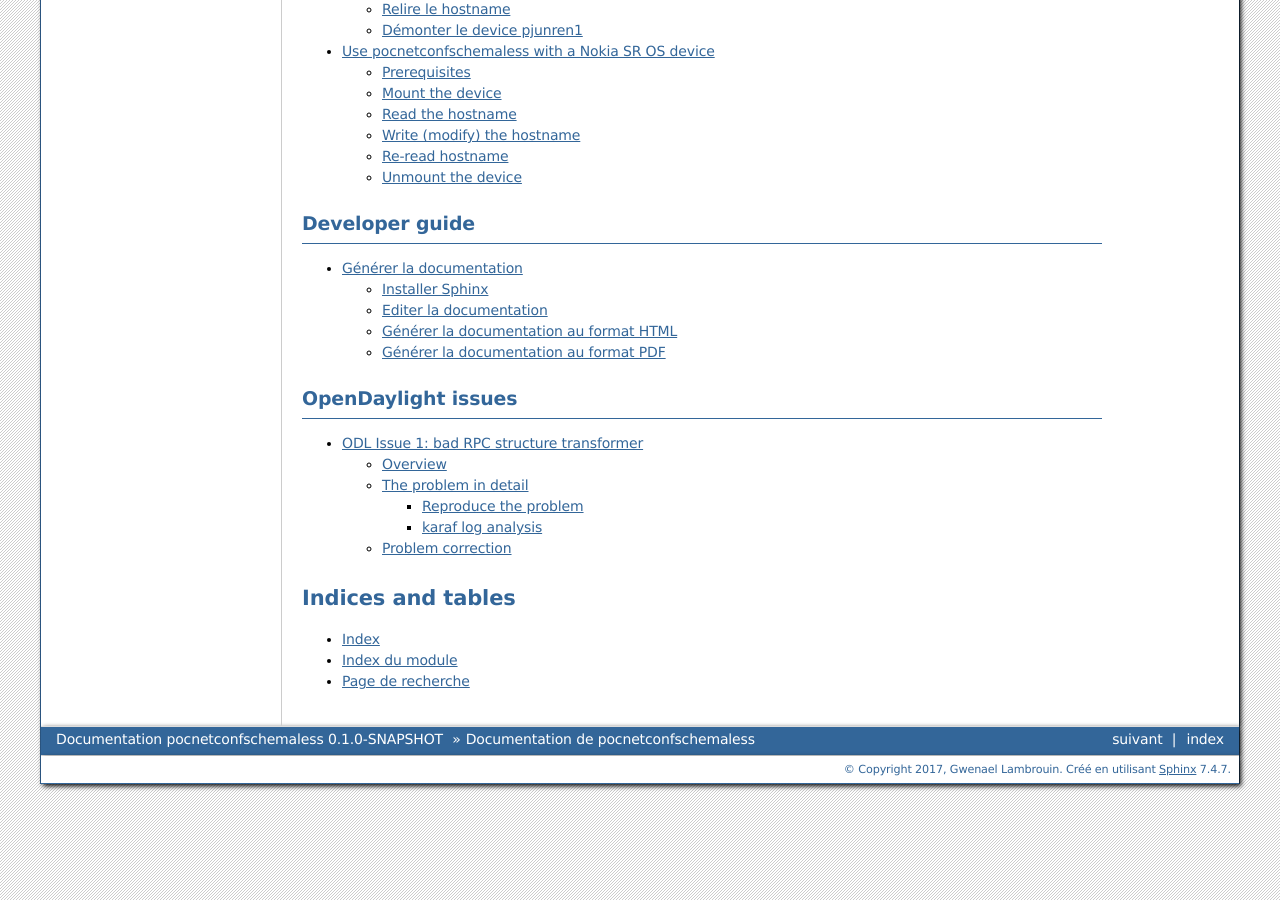
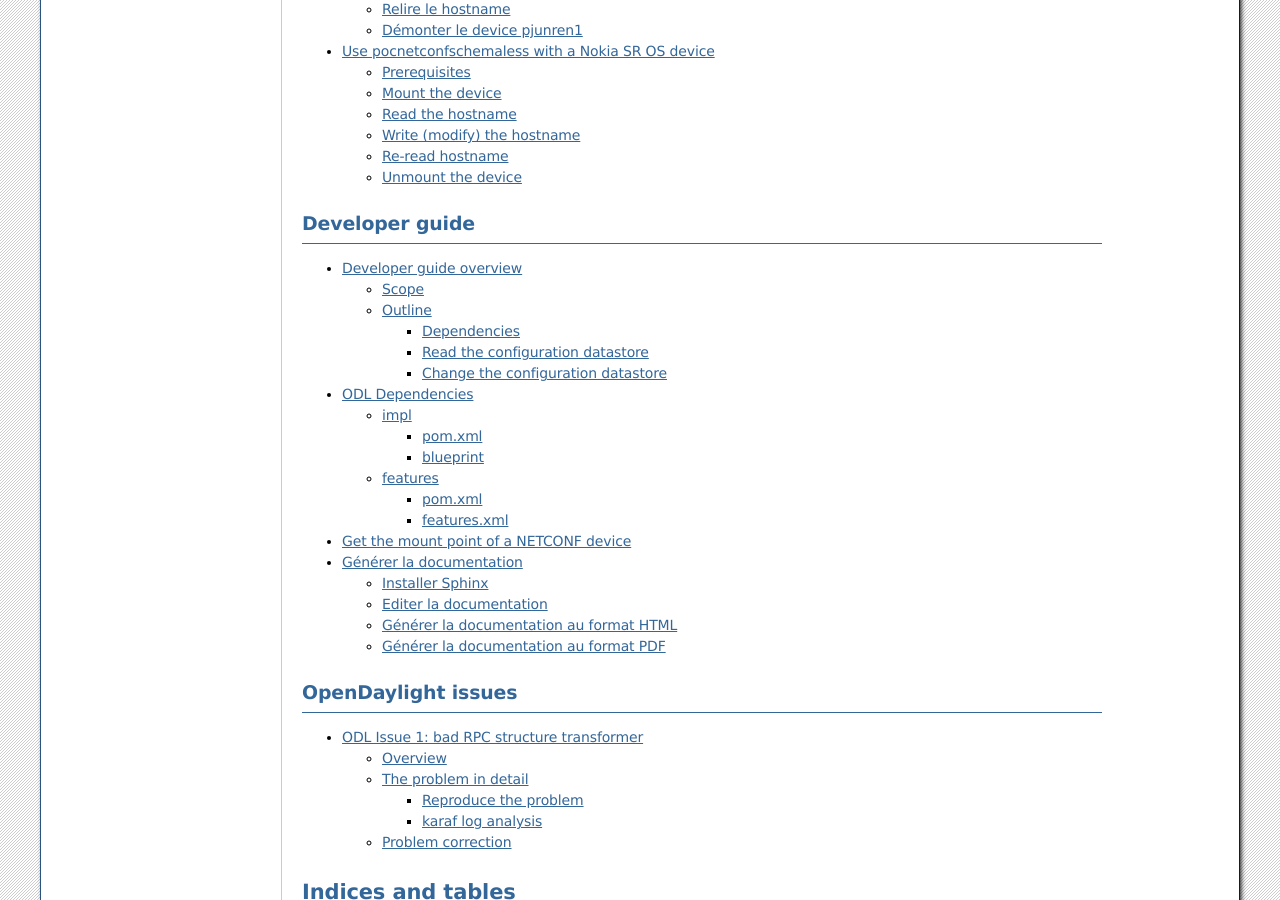
Before and after one commit to b-com/pocnetconfschemaless, a Sphinx documentation site: the page built from docs/index.rst, in a window 1280 px wide and 900 px high, scrolled down 613 px. Built offline with Sphinx 7.4.7, drawn with Linux system fonts in a browser that asks for light colours; some of the changed lines change nothing that is shown.

Commit message:
Update developer guide
Add overview. Describe the ODL dependencies needed for NETCONF. Explain how to
get the mount point object for a given NETCONF device.

```diff
--- /dev/null
+++ b/docs/developer_guide/dependencies.rst
@@ -0,0 +1,120 @@
+.. _poc-dependencies:
+
+ODL Dependencies
+================
+
+This section lists the ODL dependencies we need to work with NETCONF devices
+from the code. It shows how to declare those dependencies in the build
+system xml files of our project.
+
+impl
+----
+
+pom.xml
+~~~~~~~
+
+The project depends on the ``sal-netconf-connector`` artifact of ODL netconf
+project. In the ``impl/pom.xml`` file, add the following
+dependency to the ``<dependencies>`` section:
+
+.. code-block:: xml
+
+   <dependency>
+     <groupId>org.opendaylight.netconf</groupId>
+     <artifactId>sal-netconf-connector</artifactId>
+     <version>${mdsal.version}</version>
+   </dependency>
+
+.. note::
+
+   For some reason, ``sal-netconf-connector`` uses the same version numbering
+   as the mdsal.
+
+.. _poc-dependencies-blueprint:
+
+blueprint
+~~~~~~~~~
+
+In ``impl/src/main/resources/org/opendaylight/blueprint/impl-blueprint.xml``,
+we need to declare that we want to use the DOM mount point service and the
+DOM data broker. The former will allow us to get the NETCONF mount point of a
+given device, and the latter will allow us to trigger NETCONF operations with
+the devices. Excerpt:
+
+.. code-block:: xml
+
+   <reference id="domMountPointService"
+              interface="org.opendaylight.controller.md.sal.dom.api.DOMMountPointService"/>
+
+   <reference id="domDataBroker"
+              interface="org.opendaylight.controller.md.sal.dom.api.DOMDataBroker"
+              odl:type="default" />
+
+   <bean id="provider"
+     class="com.bcom.pocnetconfschemaless.impl.PocnetconfschemalessProvider"
+     init-method="init" destroy-method="close">
+     <argument ref="rpcRegistry" />
+     <argument ref="domMountPointService" />
+     <argument ref="domDataBroker" />
+   </bean>
+
+features
+--------
+
+pom.xml
+~~~~~~~
+
+In ``features/pom.xml``, we need to declare that we depend on
+``features-netconf-connector``. The version number is not inherited from the
+parent, so we need to give it. Excerpts:
+
+.. code-block:: xml
+
+   <properties>
+     <!-- ... -->
+     <netconf-connector.version>1.2.0-SNAPSHOT</netconf-connector.version>
+   </properties>
+
+.. code-block:: xml
+
+   <dependencies>
+     <!-- ... -->
+     <dependency>
+       <groupId>org.opendaylight.netconf</groupId>
+       <artifactId>features-netconf-connector</artifactId>
+       <version>${netconf-connector.version}</version>
+       <classifier>features</classifier>
+       <type>xml</type>
+       <scope>runtime</scope>
+     </dependency>
+   </dependencies>
+
+features.xml
+~~~~~~~~~~~~
+
+In ``features/src/main/features/features.xml``, we need to declare the
+repository that contains the NETCONF features:
+
+.. code-block:: xml
+
+   <repository>mvn:org.opendaylight.netconf/features-netconf-connector/{{VERSION}}/xml/features</repository>
+
+In that same file, we need to tell that our impl bundle depends on two
+features of the netconf project: ``odl-netconf-connector`` and
+``odl-netconf-topology``:
+
+.. code-block:: xml
+   :emphasize-lines: 3,4
+
+   <feature name='odl-pocnetconfschemaless' version='${project.version}' description='OpenDaylight :: pocnetconfschemaless'>
+     <feature version='${mdsal.version}'>odl-mdsal-broker</feature>
+     <feature version='${netconf-connector.version}'>odl-netconf-connector</feature>
+     <feature version='${netconf-connector.version}'>odl-netconf-topology</feature>
+     <feature version='${project.version}'>odl-pocnetconfschemaless-api</feature>
+     <bundle>mvn:com.bcom.pocnetconfschemaless/pocnetconfschemaless-impl/{{VERSION}}</bundle>
+   </feature>
+
+``odl-netconf-connector`` includes the ``sal-netconf-connector`` bundle.
+
+``odl-netconf-topology`` allows us to mount and unmount NETCONF devices with
+RESTConf.
--- /dev/null
+++ b/docs/developer_guide/mount_point.rst
@@ -0,0 +1,59 @@
+.. _get-mount-point:
+
+Get the mount point of a NETCONF device
+=======================================
+
+In order to perform transactions with a NETCONF device, ie in order to read
+and write the datastores of a NETCONF device:
+
+1. The NETCONF device must be mounted (see examples in the user guide, for
+   instance :ref:`mount-netconf-testtool`),
+
+2. We need to get the NETCONF device mount point.
+
+We get the mount point using ODL mount point service.
+
+We must declare that we want to use the mount point service in the bluprint
+configuration file (see :ref:`poc-dependencies-blueprint`). This will make a
+reference to a ``DOMMountPointService`` object available in the constructor of
+``PocnetconfschemalessProvider``. We will pass that reference to the
+constructor of the implementation of our service ``PocnetconfschemalessImpl`` for
+further use.
+
+To get the mount point of a given NETCONF device, we need to know
+the device node ID that has been used at the creation of the mount point.
+
+We use that ID (here ``nodeId``) to build a YANG instance identifier:
+
+.. code-block:: java
+
+    YangInstanceIdentifier mountPointId = YangInstanceIdentifier.builder()
+            // network-topology:network-topology
+            .node(NetworkTopology.QNAME)
+            // .../topology/topology-netconf/
+            .node(Topology.QNAME)
+            .nodeWithKey(Topology.QNAME, QName.create(
+                    Topology.QNAME, "topology-id").intern(),
+                    TopologyNetconf.QNAME.getLocalName())
+            // .../node/<nodeId>/
+            .node(Node.QNAME)
+            .nodeWithKey(Node.QNAME, QName.create(Node.QNAME, "node-id").intern(), nodeId)
+            .build();
+
+Using that instance identifier and the reference to the mount point service
+(here ``domMountPointService``), we can get a reference to the mount point
+of the desired NETCONF device:
+
+.. code-block:: java
+
+    final Optional<DOMMountPoint> nodeOptional = domMountPointService.getMountPoint(mountPointId);
+
+    Preconditions.checkArgument(nodeOptional.isPresent(),
+            "Unable to locate mountpoint: %s, not mounted yet or not configured", nodeId);
+
+    DOMMountPoint mountPoint = nodeOptional.get();
+
+.. note::
+
+   This code throws a ``IllegalArgumentException`` exception if the device is
+   not mounted or if the NETCONF topology does not exist.
--- /dev/null
+++ b/docs/developer_guide/overview.rst
@@ -0,0 +1,54 @@
+Developer guide overview
+========================
+
+Scope
+-----
+
+How to interact programmatically from ODL with the configuration datastore of a
+NETCONF device mounted with the ``schemaless`` flag.
+
+Outline
+-------
+
+Dependencies
+~~~~~~~~~~~~
+
+* Declare the ODL dependencies we need at build time and run time. See
+  :ref:`poc-dependencies`.
+
+Read the configuration datastore
+~~~~~~~~~~~~~~~~~~~~~~~~~~~~~~~~
+
+* Get the device mount point (assuming the device is already mounted). See
+  :ref:`get-mount-point`.
+
+* Build a read-only transaction
+
+* Build a YANG instance identifier to limit the reading to a subset of
+  the configuration XML tree (NETCONF filtering)
+
+* Read the datastore
+
+* Check for possible errors
+
+* Look for the desired information in the output (DOM object)
+
+Change the configuration datastore
+~~~~~~~~~~~~~~~~~~~~~~~~~~~~~~~~~~
+
+* Get the device mount point (assuming the device is already mounted). See
+  :ref:`get-mount-point`.
+
+* Build a write-only transaction
+
+* Build the XML for the desired configuration snippet, and encapsulate that
+  in an ``AnyXmlNode`` object.
+
+* Build a YANG instance identifier to point to the place where the
+  configuration must be put or merged in the XML of the configuration datastore.
+
+* Put or merge the transaction
+
+* Submit the transaction
+
+* Check for possible errors
--- a/docs/index.rst
+++ b/docs/index.rst
@@ -29,6 +29,9 @@ Developer guide
 
 .. toctree::
 
+   developer_guide/overview
+   developer_guide/dependencies
+   developer_guide/mount_point
    developer_guide/build_the_docs
 
 OpenDaylight issues
--- a/docs/user_guide/use_netconf_testtool.rst
+++ b/docs/user_guide/use_netconf_testtool.rst
@@ -9,6 +9,7 @@ des équipements) et au service pocnetconfschemaless (pour lancer les requêtes
 On suppose que le client RESTConf (eg Firefox + plugin RESTClient) se trouve sur la même machine qu'ODL. La connexion
 à ODL se fait avec le login ``admin`` et le mot de passe ``admin``.
 
+.. _mount-netconf-testtool:
 
 Monter le device netconf-testtool
 ---------------------------------
```
